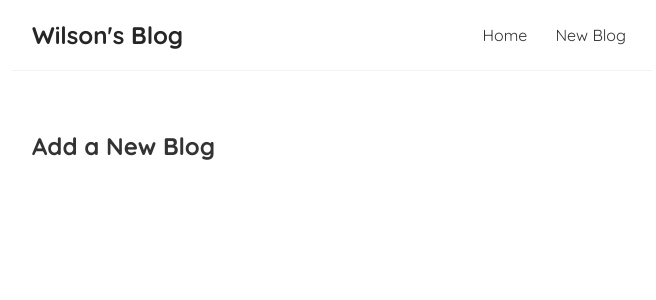
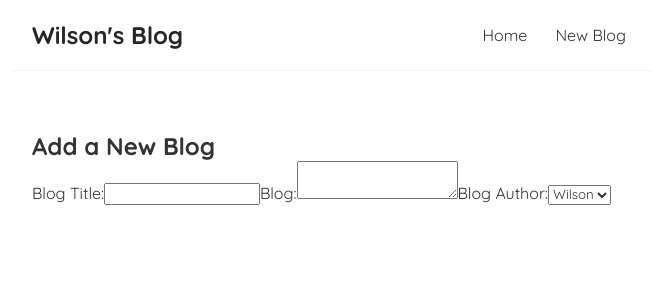
Before and after one commit to wingsown/blog, a React (Create React App) app: page /create in a window 1280 px wide. Shown: the top 300 px of the page, without its empty margins (308-964 px from the left). Built offline with nearby package versions, Linux system fonts and the light colour scheme.

Commit message:
Added input form

```diff
--- a/src/Create.js
+++ b/src/Create.js
@@ -2,6 +2,17 @@
     return (
         <div className="create">
             <h2>Add a New Blog</h2>
+            <form>
+                <label>Blog Title:</label>
+                <input type="text" required/>
+                <label>Blog:</label>
+                <textarea required></textarea>
+                <label>Blog Author:</label>
+                <select>
+                    <option value="wilson">Wilson</option>
+                    <option value="pogi">Pogi</option>
+                </select>
+            </form>
         </div>
       );
 }
```
